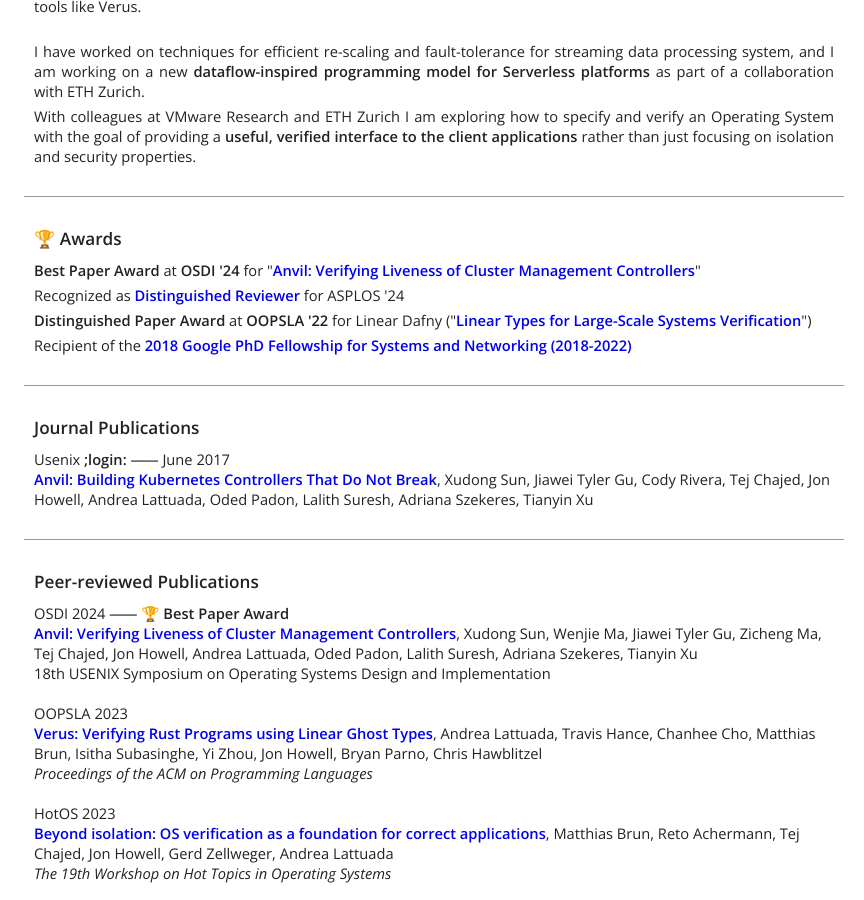
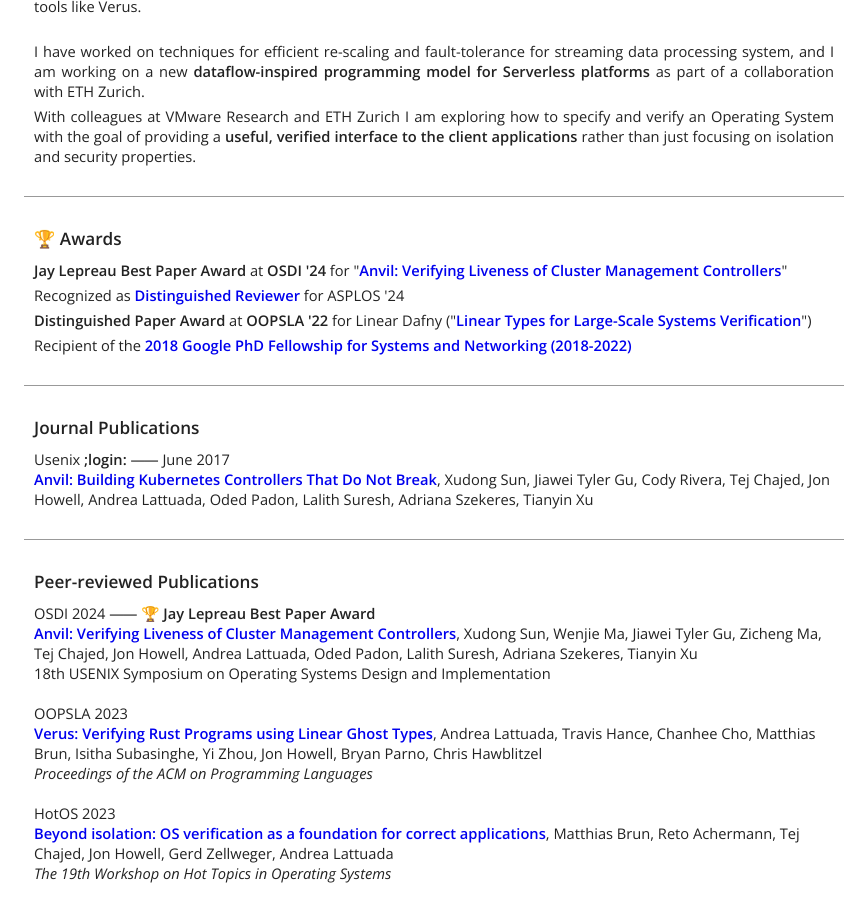
Before and after one commit to utaal/utaal.github.io, a Jekyll site: the page built from index.html, in a window 1280 px wide and 900 px high, scrolled down 793 px. Shown: the whole window, without its empty margins (6-870 px from the left). Built offline with Jekyll 4.4.1, drawn with Linux system fonts in a browser that asks for light colours; nearby versions of some CDN libraries.

Commit message:
best paper award

```diff
--- a/index.html
+++ b/index.html
@@ -75,7 +75,7 @@
         <div class="main relative card">
           <h3>🏆 Awards</h3>
           <ul class="awards">
-            <li><b>Best Paper Award</b> at <b>OSDI '24</b> for "<a href="https://www.usenix.org/conference/osdi24/presentation/sun-xudong" class="paper-title">Anvil: Verifying Liveness of Cluster Management Controllers</a>"</li>
+            <li><b>Jay Lepreau Best Paper Award</b> at <b>OSDI '24</b> for "<a href="https://www.usenix.org/conference/osdi24/presentation/sun-xudong" class="paper-title">Anvil: Verifying Liveness of Cluster Management Controllers</a>"</li>
             <li>Recognized as <b><a href="https://www.asplos-conference.org/asplos2024/distinguished-reviewers/">Distinguished Reviewer</a></b> for ASPLOS '24</li>
             <li><b>Distinguished Paper Award</b> at <b>OOPSLA '22</b> for Linear Dafny ("<a href="https://doi.org/10.1145/3527313" class="paper-title">Linear Types for Large-Scale Systems Verification</a>")</li>
             <li>Recipient of the <a href="https://research.google/blog/announcing-the-2018-google-phd-fellows-for-north-america-europe-and-the-middle-east/?m=1"><b>2018 Google PhD Fellowship for Systems and Networking (2018-2022)</b></a></li>
@@ -93,7 +93,7 @@
           <h3>Peer-reviewed Publications</h3>
           <ul class="resume">
             <li>
-                <div class="publication-year">OSDI 2024 ⸺<span style="font-weight: bold"> 🏆 Best Paper Award</span></div>
+                <div class="publication-year">OSDI 2024 ⸺<span style="font-weight: bold"> 🏆 Jay Lepreau Best Paper Award</span></div>
                 <div><a href="https://www.usenix.org/conference/osdi24/presentation/sun-xudong" class="paper-title">Anvil: Verifying Liveness of Cluster Management Controllers</a>, Xudong Sun, Wenjie Ma, Jiawei Tyler Gu, Zicheng Ma, Tej Chajed, Jon Howell, Andrea Lattuada, Oded Padon, Lalith Suresh, Adriana Szekeres, Tianyin Xu</div>
                 <div style="display: inline-block" class="publication-location">18th USENIX Symposium on Operating Systems Design and Implementation</div>
             </li>
```
